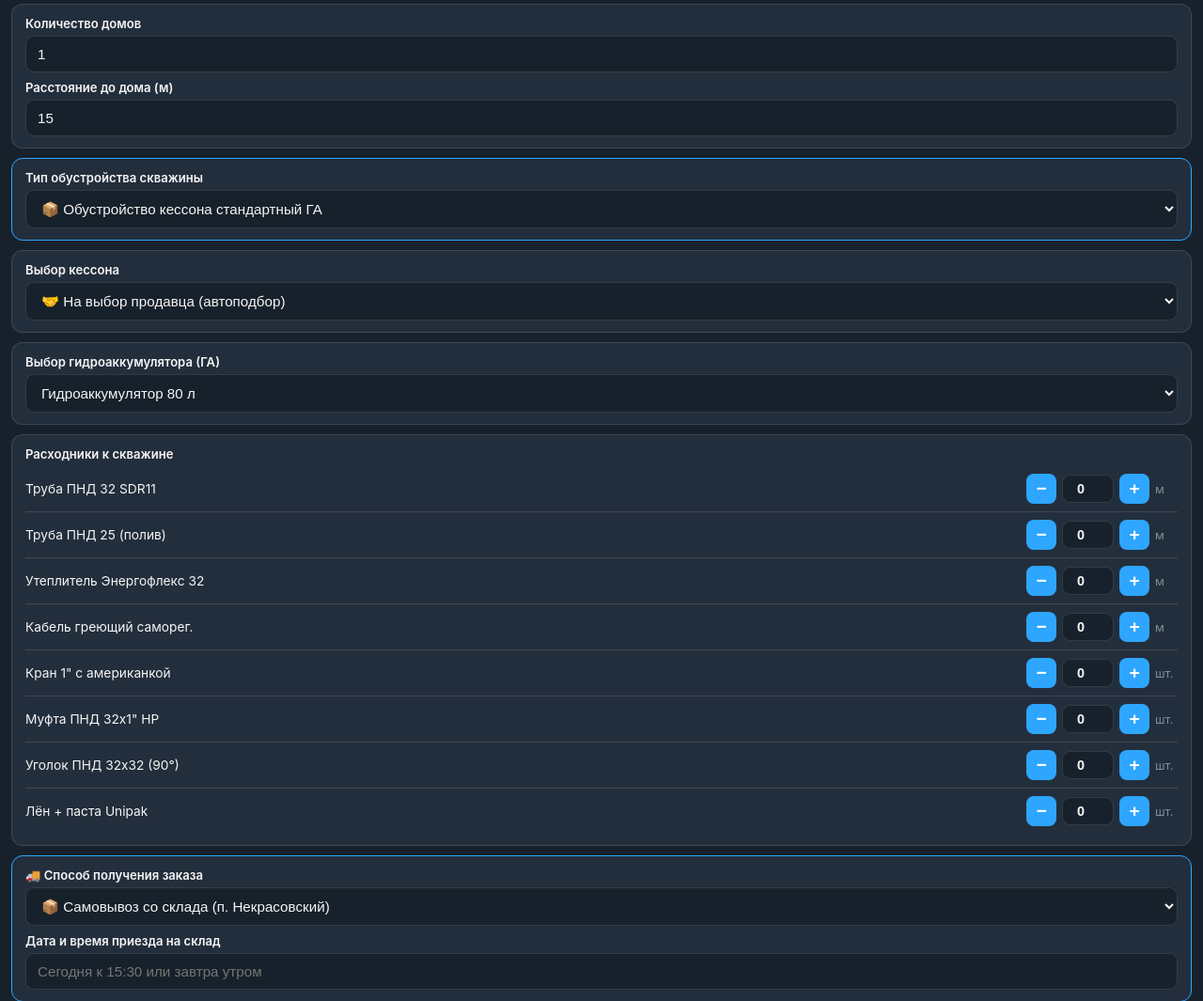
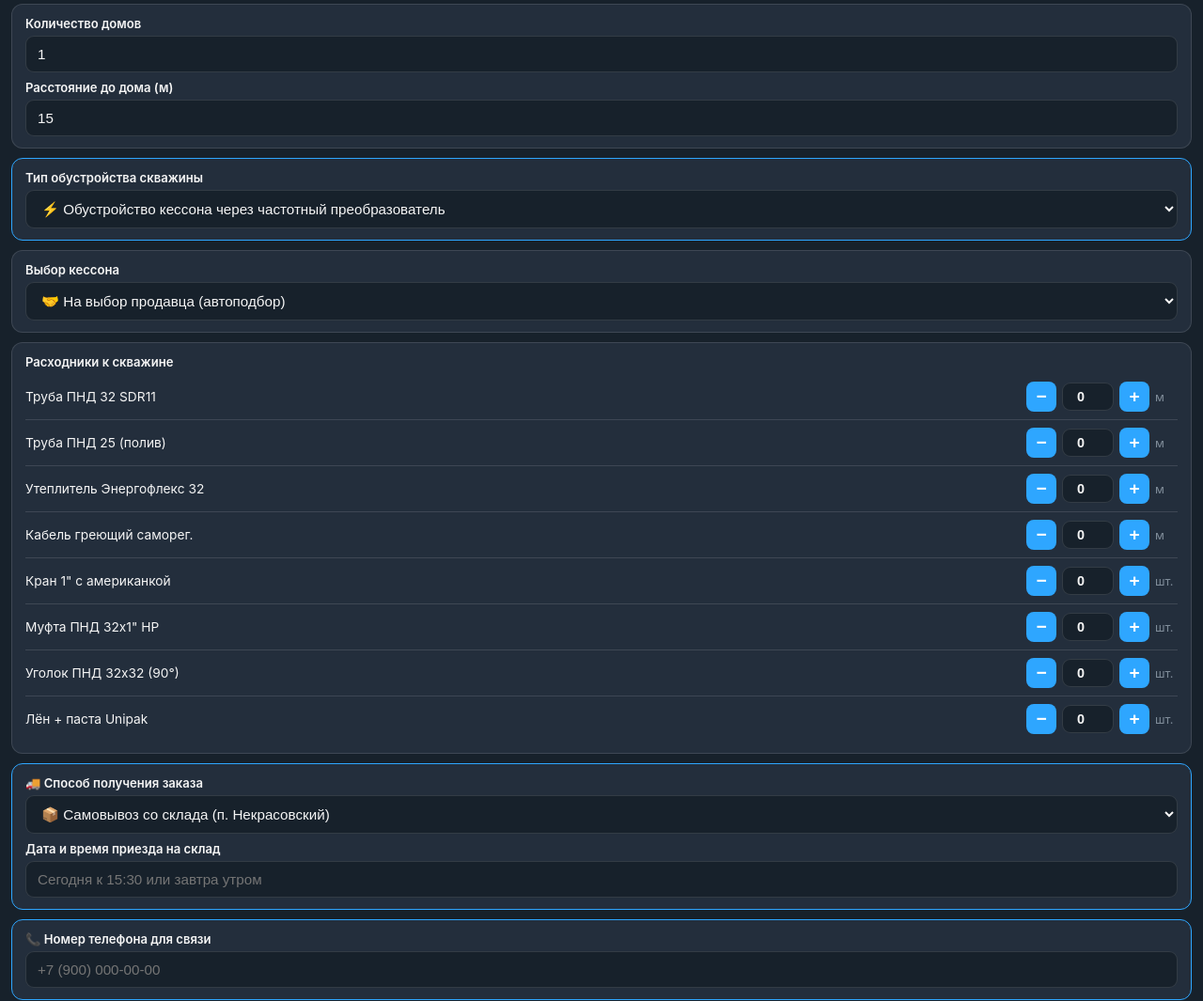
Before and after one commit to alexeimachnev-alt/mishka-kesson-app, a Flask app: template templates/app.html in a window 1280 px wide. Shown: the part 338-1403 px from the top of the page at 94% size. Run offline with Flask 3, Linux system fonts and the light colour scheme; the template is opened without the code that fills it, so the values that code supplies are empty; some libraries are stand-ins or nearby versions.

Commit message:
Add files via upload

```diff
--- a/templates/app.html
+++ b/templates/app.html
@@ -123,8 +123,8 @@
     <div class="card highlight-card">
       <label id="lblWellEquipType">Тип обустройства скважины</label>
       <select id="wellEquipType" onchange="toggleWellEquipFields()">
-        <option value="kesson_vfd" id="optEquipVfd">⚡ Обустройство кессона через частотный преобразователь</option>
-        <option value="kesson_ga" id="optEquipGa" selected>📦 Обустройство кессона стандартный ГА</option>
+        <option value="kesson_vfd" id="optEquipVfd" selected>⚡ Обустройство кессона через частотный преобразователь</option>
+        <option value="kesson_ga" id="optEquipGa">📦 Обустройство кессона стандартный ГА</option>
         <option value="adapter" id="optEquipAdapter">🔩 Обустройство через скважинный адаптер</option>
       </select>
     </div>
@@ -142,8 +142,8 @@
       </select>
     </div>
 
-    <!-- ВЫБОР ГИДРОБАКА (отображается для стандартного ГА и адаптера) -->
-    <div class="card" id="boxHydrotankSelect">
+    <!-- ВЫБОР ГИДРОБАКА (для стандартного ГА и скважинного адаптера) -->
+    <div class="card" id="boxHydrotankSelect" style="display: none;">
       <label id="lblHydrotank">Выбор гидроаккумулятора (ГА)</label>
       <select id="hydrotankSelect">
         <option value="auto" id="optHydroAuto">🤝 Автоподбор по числу домов</option>
```
